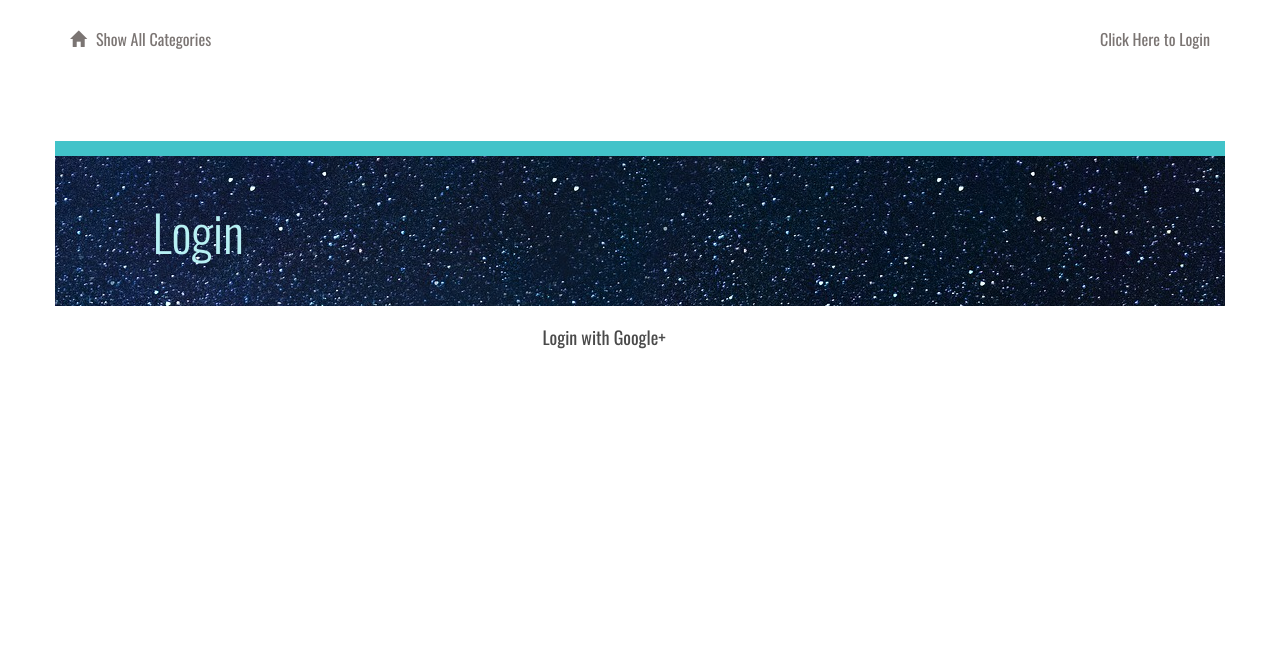
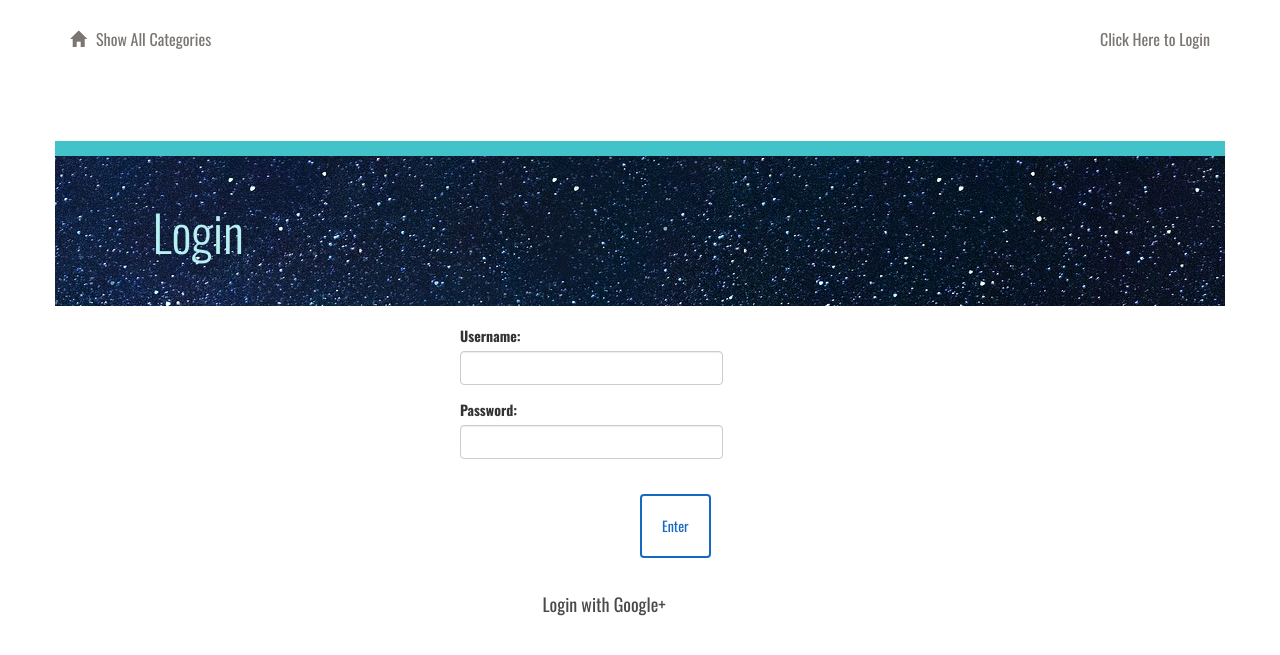
Before and after one commit to sjcorreia/catalog-project, a Flask app: page /login in a window 1280 px wide. Shown: the top 655 px of the page. Run offline with Flask 2, Linux system fonts and the light colour scheme; some libraries are stand-ins or nearby versions.

Commit message:
Adds input form for usr/pwd, submit button

```diff
--- a/vagrant/catalog/templates/login.html
+++ b/vagrant/catalog/templates/login.html
@@ -15,6 +15,32 @@
             <h1>Login</h1>
         </div>
     </div>
+    </br>
+    <form action="#" method="post">
+        <div class="form-group">
+            <div class="row">
+                <div class="col-md-4"></div>
+                <div class="form-group col-md-3">
+                    <label for="usr">Username:</label>
+                    <input type="text" class="form-control" id="usr" name="usr">
+                </div>
+            </div>
+            <div class="row">
+                <div class="col-md-4"></div>
+                <div class="form-group col-md-3">
+                    <label for="pwd">Password:</label>
+                    <input type="password" class="form-control" id="pwd" name="pwd">
+                </div>
+            </div>
+            </br>
+            <div class="row">
+                <div class="col-md-6"></div>
+                <button type="submit" class="btn btn-default" id="submit" type="submit">
+                    <span aria-hidden="true"></span>Enter</button>
+                </a>
+            </div>
+        </div>
+    </form>
 
     <div class="row">
     <!-- GOOGLE PLUS SIGN IN-->
```
